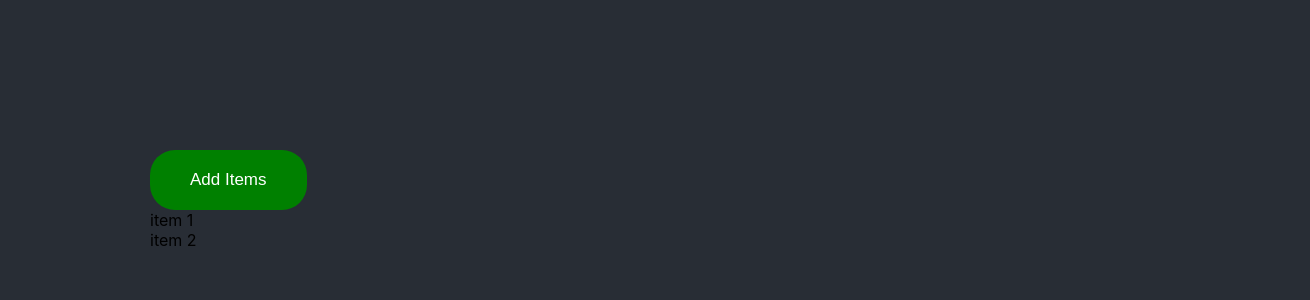
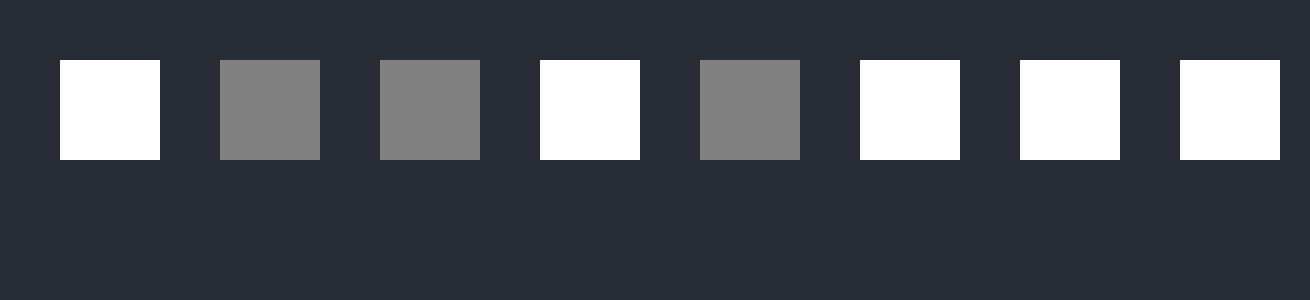
Before and after one commit to syedalirazazaidi/reactjs-_challanges, a React (Create React App) app: page / in a window 1280 px wide. Shown: the top 300 px of the page, 1310 px wide, since content can reach past the window. Built offline with nearby package versions, Linux system fonts and the light colour scheme.

Commit message:
impeaative logic

```diff
--- a/package.json
+++ b/package.json
@@ -13,6 +13,7 @@
     "@testing-library/user-event": "^13.5.0",
     "react": "^17.0.2",
     "react-dom": "^17.0.2",
+    "react-icons": "^4.3.1",
     "react-scripts": "5.0.0",
     "web-vitals": "^2.1.4"
   },
--- a/src/App.js
+++ b/src/App.js
@@ -1,5 +1,4 @@
 import React from "react";
-import Box from "./Box/Box";
 import Project2 from "./project2/components/app";
 import Project3 from "./Project3/app";
 import Hero from "./project4/app";
@@ -8,23 +7,22 @@ import Project1 from "./project1/app";
 import Heronew from "./project5/components/hero";
 import Main from "./project5/components/main";
 import Incre from "./new/button";
+import ObjNew from "./obj";
+import Box from "./Box/BoxProject/Box";
 
 const App = () => {
-  const [items, setItems] = React.useState(["item 1", "item 2"]);
-  const addItem = () => {
-    setItems((prev) => [...prev, `item${prev.length + 1}`]);
-  };
-  const ite = items.map((ip) => <div>{ip}</div>);
-
   return (
     <div>
-      <Incre />
+      {/* <ObjNew /> */}
+      <Box />
+
+      {/* <Incre /> */}
       {/* add an items{ite} */}
       {/* <Project1 /> */}
       {/* <Project2 /> */}
       {/* <Hero /> */}
       {/* <Heronew /> */}
-      {/* <Box /> */}
+
       {/* <Main /> */}
     </div>
   );
--- a/src/Box/Box.js
+++ /dev/null
@@ -1,26 +0,0 @@
-import React from "react";
-import boxes from "./boxes";
-import Boxx from "./Boxx";
-import "./styles.css";
-function Box() {
-  const [box, setBox] = React.useState(boxes);
-
-  function toggleState(id) {
-    setBox((previous) => {
-      return previous.map((squareitem) =>
-        squareitem.id === id ? { ...box, on: !box.on } : box
-      );
-    });
-  }
-  const squareElements = box.map((square) => (
-    <Boxx
-      key={square.id}
-      on={square.on}
-      toggle={() => toggleState(square.id)}
-    />
-  ));
-
-  return <div>{squareElements}</div>;
-}
-
-export default Box;
--- /dev/null
+++ b/src/Box/BoxProject/Box.js
@@ -0,0 +1,32 @@
+import React from "react";
+import "./styles.css";
+import boxes from "./boxes";
+import Boxx from "./Boxx";
+function Box() {
+  const [box, setBox] = React.useState(boxes);
+  const toggle = (id) => {
+    setBox((prev) => {
+      const newSquaare = [];
+      for (let i = 0; i < prev.length; i++) {
+        const currentValue = prev[i];
+        if (currentValue.id === id) {
+          const update = {
+            ...prev,
+            on: !prev.on,
+          };
+          newSquaare.push(update);
+        } else newSquaare.push(currentValue);
+      }
+      return newSquaare;
+    });
+  };
+
+  const allboxes = box.map((square) => (
+    <div className="box">
+      <Boxx key={square.id} id={square.id} on={square.on} toggle={toggle} />
+    </div>
+  ));
+  return <div>{allboxes}</div>;
+}
+
+export default Box;
--- /dev/null
+++ b/src/Box/BoxProject/Boxx.js
@@ -0,0 +1,15 @@
+import React from "react";
+import "./styles.css";
+const Boxx = (props) => {
+  const styles = { backgroundColor: props.on ? "white" : "grey" };
+
+  return (
+    <div
+      style={styles}
+      className="box"
+      onClick={() => props.toggle(props.id)}
+    ></div>
+  );
+};
+
+export default Boxx;
--- a/src/Box/boxes.js
+++ b/src/Box/BoxProject/boxes.js
@@ -23,4 +23,12 @@ export default [
     id: 6,
     on: true,
   },
+  {
+    id: 7,
+    on: true,
+  },
+  {
+    id: 8,
+    on: true,
+  },
 ];
--- a/src/Box/Boxx.js
+++ /dev/null
@@ -1,15 +0,0 @@
-import React from "react";
-import "./styles.css";
-const Boxx = (props) => {
-  const style = { backgroundColor: props.on ? "black" : "grey" };
-
-  return (
-    <div style={style} className="box" onClick={props.toggle}>
-      {" "}
-      {window.innerWidth}
-      click to change
-    </div>
-  );
-};
-
-export default Boxx;
--- /dev/null
+++ b/src/obj.js
@@ -0,0 +1,31 @@
+import React from "react";
+import { AiOutlineStar, AiFillStar } from "react-icons/ai";
+
+const ObjNew = () => {
+  const [contact, setContact] = React.useState({
+    firstName: "John",
+    lastName: "Doe",
+    email: "aa@gmail.com",
+    eyeColor: "blue",
+    showStar: false,
+  });
+  let starIcon = contact.showStar ? <AiOutlineStar /> : <AiFillStar />;
+  const toggleChange = () => {
+    setContact((pre) => {
+      return { ...pre, showStar: !contact.showStar };
+    });
+  };
+  return (
+    <div style={{ backgroundColor: "#fff", fontSize: "30px" }}>
+      Name:{contact.firstName}
+      <br />
+      Email:{contact.email}
+      <br />
+      <div style={{ alignContent: "center" }} onClick={toggleChange}>
+        <div>profile Star:{starIcon}</div>
+      </div>
+    </div>
+  );
+};
+
+export default ObjNew;
--- a/src/project4/styles.css
+++ b/src/project4/styles.css
@@ -4,5 +4,5 @@
 
   body {
     margin: 0;
-    background-color:grey;
+    background-color:#ffff;
   }
```
Also changed, not shown: src/Box/BoxProject/styles.css (renamed from src/Box/styles.css), 1 other file (tests, documents, lock files or other folders).
